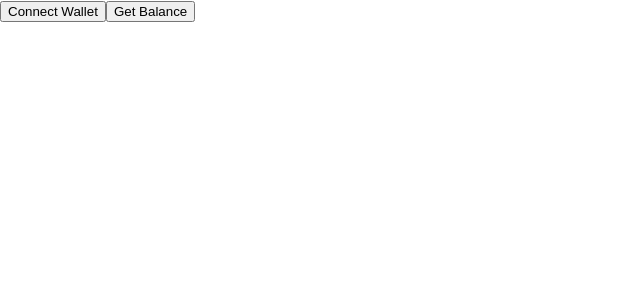
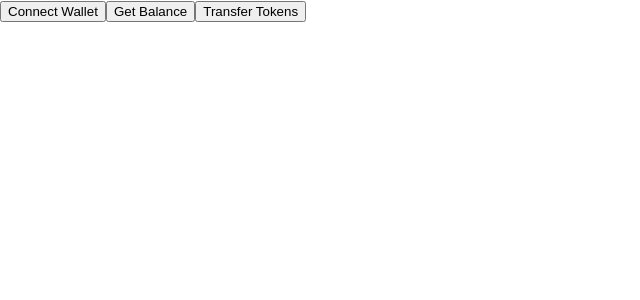
Before and after one commit to writersblockchain/actilist-snip20, a React (Create React App) app in the folder react-actilist-snip20/: page / in a window 1280 px wide. Shown: the top 300 px of the page, without its empty margins (0-640 px from the left). Built offline with nearby package versions, Linux system fonts and the light colour scheme.

Commit message:
transfer sscrt

```diff
--- a/react-actilist-snip20/src/App.js
+++ b/react-actilist-snip20/src/App.js
@@ -1,10 +1,17 @@
 import "./App.css";
 import { useState } from "react";
-import { SecretNetworkClient } from "secretjs";
+import {
+  SecretNetworkClient,
+  EncryptionUtilsImpl,
+  fromUtf8,
+  MsgExecuteContractResponse,
+} from "secretjs";
 
 function App() {
   const [myAddress, setMyAddress] = useState("");
   const [secretJs, setSecretJs] = useState(null);
+  const sScrtContractAddress = "secret1umwqjum7f4zmp9alr2kpmq4y5j4hyxlam896r3";
+  const testAddress = "secret1ap26qrlp8mcq2pg6r47w43l0y8zkqm8a450s03";
 
   async function connectWallet() {
     const chainId = "pulsar-2";
@@ -37,10 +44,52 @@ function App() {
     console.log(`I have ${Number(amount) / 1e6} SCRT!`);
   };
 
+  let transferTokens = async () => {};
+
+  // let transferTokens = async () => {
+  //   // Entropy: Secure implementation is left to the client, but it is recommended to use base-64 encoded random bytes and not predictable inputs.
+  //   const entropy = "Another really random thing";
+
+  //   let handleMsg = { create_viewing_key: { entropy: entropy } };
+  //   console.log("Creating viewing key");
+  //   let tx = await secretJs.tx.compute.executeContract(
+  //     {
+  //       sender: myAddress,
+  //       contract_address: sScrtContractAddress,
+  //       msg: handleMsg,
+  //       sent_funds: ["1000"], // optional
+  //     },
+  //     {
+  //       gasLimit: 100_000,
+  //     }
+  //   );
+
+  //   // Convert the UTF8 bytes to String, before parsing the JSON for the api key.
+  //   const apiKey = JSON.parse(
+  //     fromUtf8(MsgExecuteContractResponse.decode(tx.data[0]).data)
+  //   ).create_viewing_key.key;
+
+  //   // Query balance with the api key
+  //   const balanceQuery = {
+  //     balance: {
+  //       key: apiKey,
+  //       address: myAddress,
+  //     },
+  //   };
+
+  //   let balance = await secretJs.query.compute.queryContract({
+  //     contract_address: sScrtContractAddress,
+  //     query: balanceQuery,
+  //   });
+
+  //   console.log("My token balance: ", balance);
+  // };
+
   return (
     <div>
       <button onClick={connectWallet}>Connect Wallet</button>
       <button onClick={getBalance}>Get Balance</button>
+      <button onClick={transferTokens}>Transfer Tokens</button>
     </div>
   );
 }
```
